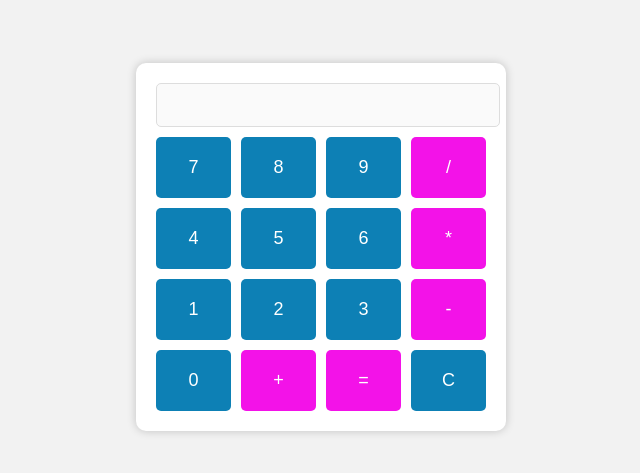
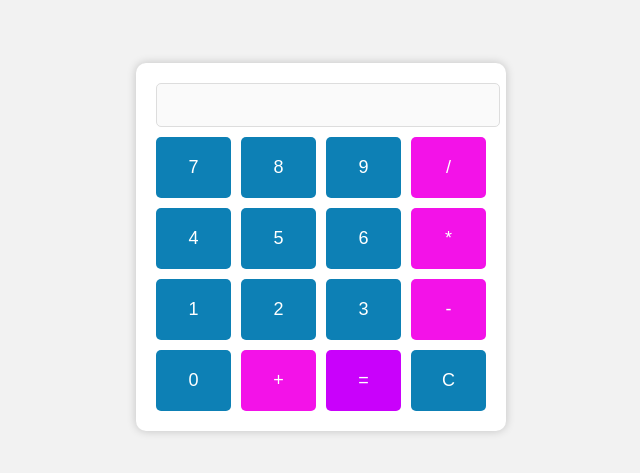
Before and after one commit to tsigemariamzewdu/Assessment-3_Tsigemariam_Zewdu_UGR_6174_15_3, a plain HTML site: page index.html in a window 1280 px wide. Shown: the part 161-634 px from the top of the page, without its empty margins (319-959 px from the left). Drawn offline with Linux system fonts and the light colour scheme.

Commit message:
changed equal button color

```diff
--- a/src/css/style.css
+++ b/src/css/style.css
@@ -54,9 +54,9 @@ body {
 }
 
 .equal {
-    background-color:#f312e8 ;
+    background-color:#c901fb ;
 }
 
 .equal:hover {
-    background-color: #e65cdf;
+    background-color: #e250ec;
 }
```
